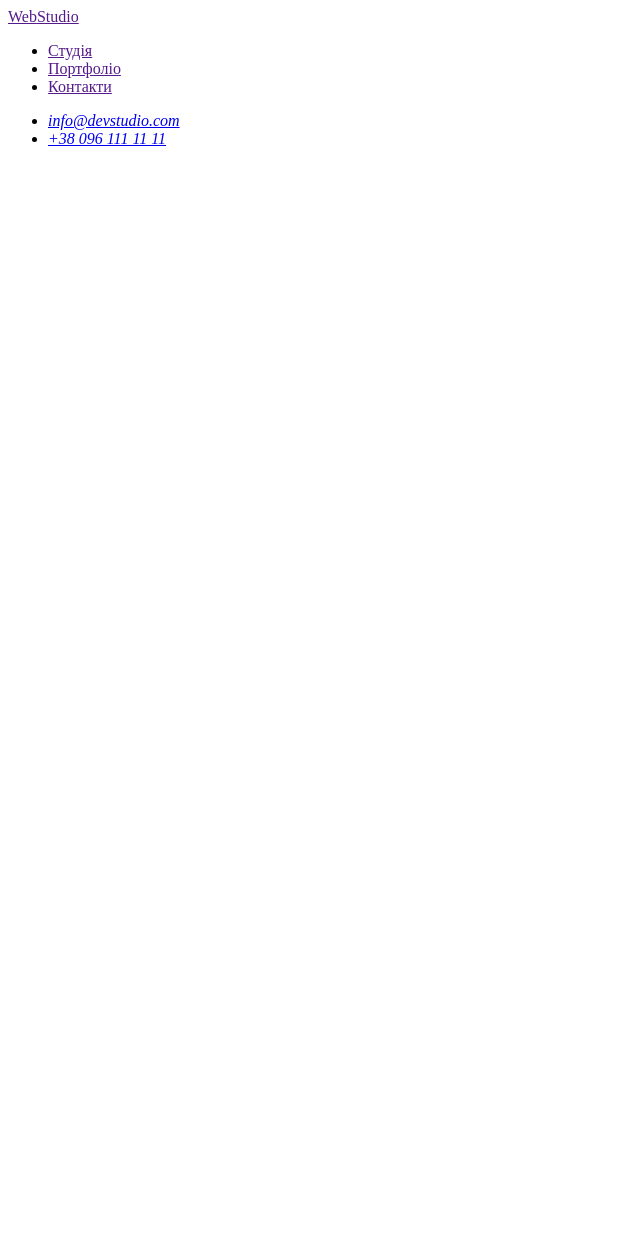
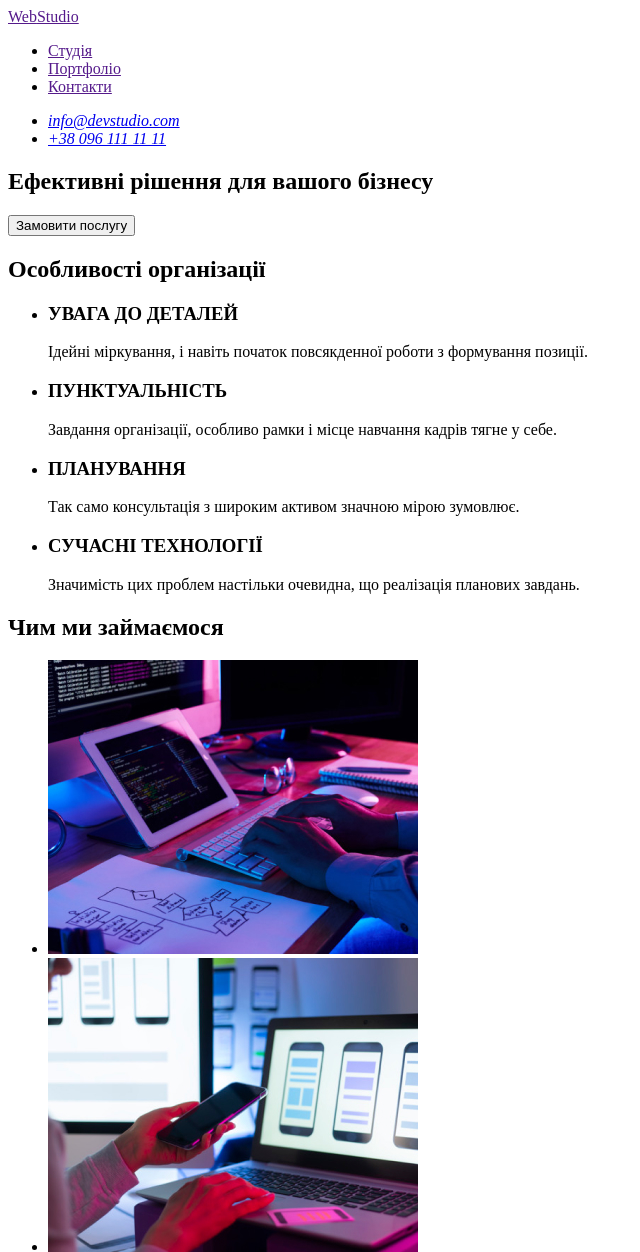
Before and after one commit to daria-kuznecova/Noticed, a plain HTML site: page index.html in a window 1280 px wide. Shown: the top 1252 px of the page, without its empty margins (0-640 px from the left). Before the commit the page ends 800 px from the top, so only its background shows below. Drawn offline with Linux system fonts and the light colour scheme.

Commit message:
Создание main

```diff
--- a/index.html
+++ b/index.html
@@ -28,5 +28,66 @@
         </address>
     </header>
 
+    <main>
+        <!--Герой-->
+        <div>
+            <section>
+                <h1>Ефективні рішення для вашого бізнесу</h1>
+                <button type="button">Замовити послугу</button>
+            </section>
+        </div>
+
+        <!--Особливості організації-->
+        <section>
+            <h2>Особливості організації</h2>
+            <ul>
+                <li>
+                    <h3>УВАГА ДО ДЕТАЛЕЙ</h3>
+                    <p>Ідейні міркування, і навіть початок повсякденної роботи з формування позиції.</p>
+                </li>
+                <li>
+                    <h3>ПУНКТУАЛЬНІСТЬ</h3>
+                    <p>Завдання організації, особливо рамки і місце навчання кадрів тягне у себе.</p>
+                </li>
+                <li>
+                    <h3>ПЛАНУВАННЯ</h3>
+                    <p>Так само консультація з широким активом значною мірою зумовлює.</p>
+                </li>
+                <li>
+                    <h3>СУЧАСНІ ТЕХНОЛОГІЇ</h3>
+                    <p>Значимість цих проблем настільки очевидна, що реалізація планових завдань.</p>
+                </li>
+            </ul>
+        </section>
+
+        <!--Чим займається організація-->
+        <section>
+            <h2>Чим ми займаємося</h2>
+            <ul>
+                <li><img src="./image/photo1.jpg" alt="Кодування" width="370"/></li>
+                <li><img src="./image/photo2.jpg" alt="Створення мобільного додатку" width="370" /></li>
+                <li><img src="./image/photo3.jpg" alt="Cтилізування" width="370" /></li>
+            </ul>
+        </section>
+
+        <!--Команда організації-->
+        <section>
+            <h2>Наша команда</h2>
+            <ul>
+                <li><img src="./image/Person_Igor.jpg" alt="Ігор Дем'яненко" width="270"/></li>
+                <li><img src="./image/Person_Olga.jpg" alt="Ольга Рєпіна" width="270"/></li>
+                <li><img src="./image/Person_Mikola.jpg" alt="Микола Тарасов" width="270"/></li>
+                <li><img src="./image/Person_Mihaylo.jpg" alt="Михайло Єрмаков" width="270"/></li>
+            </ul>
+        </section>
+
+    </main>
+
+
+
+    </body>
+
+    </html>
+
 </body>
 </html>
```
Also changed, not shown: image/Person_Igor.jpg (added), image/Person_Mihaylo.jpg (added), image/Person_Mikola.jpg (added), image/Person_Olga.jpg (added), image/photo1.jpg (added), image/photo2.jpg (added), image/photo3.jpg (added).
